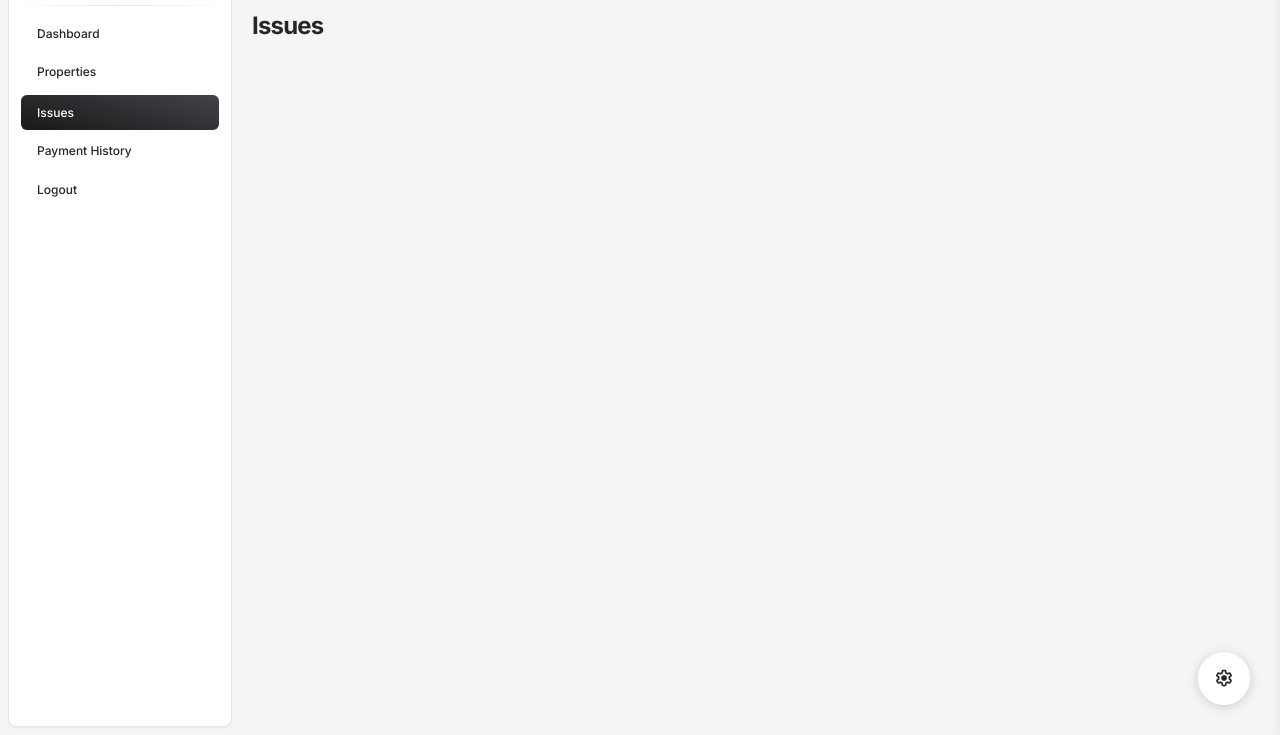
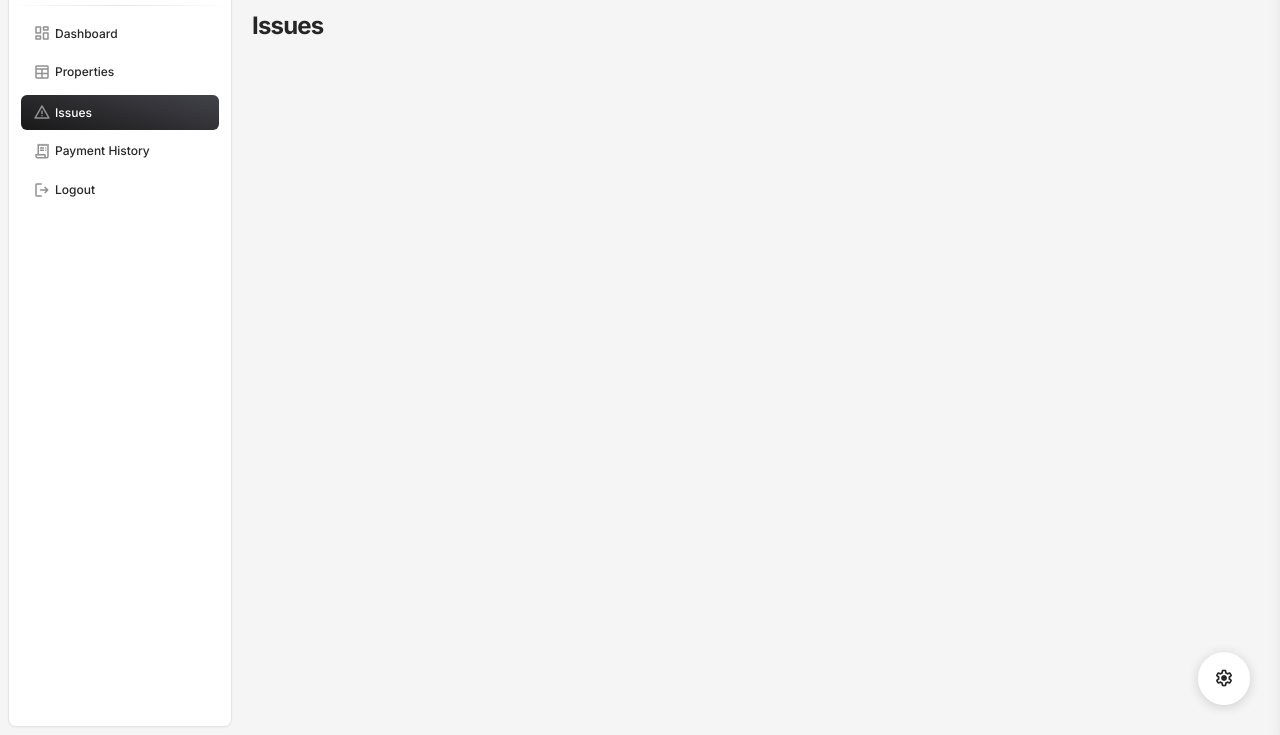
Before and after one commit to NGJ14/RentezeFrontEnd.com, a website: page pages/issues.html in a window 1280 px wide. Shown: the part 65-800 px from the top of the page. Drawn offline with nearby package versions, Linux system fonts and the light colour scheme.

Commit message:
icons on dashboard

```diff
--- a/pages/issues.html
+++ b/pages/issues.html
@@ -42,31 +42,31 @@
             <ul class="navbar-nav">
                 <li class="nav-item">
                     <a class="nav-link text-dark" href="../pages/dashboard.html">
-                        <!-- <i class="material-symbols-rounded opacity-5">dashboard</i> -->
+                        <i class="material-symbols-rounded opacity-5">dashboard</i>
                         <span class="nav-link-text ms-1">Dashboard</span>
                     </a>
                 </li>
                 <li class="nav-item">
                     <a class="nav-link text-dark" href="../pages/properties.html">
-                        <!-- <i class="material-symbols-rounded opacity-5">table_view</i> -->
+                        <i class="material-symbols-rounded opacity-5">table</i>
                         <span class="nav-link-text ms-1">Properties</span>
                     </a>
                 </li>
                 <li class="nav-item">
                     <a class="nav-link active bg-gradient-dark text-white" href="../pages/issues.html">
-                        <!-- <i class="material-symbols-rounded opacity-5">receipt_long</i> -->
+                        <i class="material-symbols-rounded opacity-5">warning</i>
                         <span class="nav-link-text ms-1">Issues</span>
                     </a>
                 </li>
                 <li class="nav-item">
                     <a class="nav-link text-dark" href="../pages/payments.html">
-                        <!-- <i class="material-symbols-rounded opacity-5">view_in_ar</i> -->
+                        <i class="material-symbols-rounded opacity-5">receipt_long</i>
                         <span class="nav-link-text ms-1">Payment History</span>
                     </a>
                 </li>
                 <li class="nav-item">
                     <a class="nav-link text-dark" href="../pages/login.html">
-                        <!-- <i class="material-symbols-rounded opacity-5">notifications</i> -->
+                        <i class="material-symbols-rounded opacity-5">logout</i>
                         <span class="nav-link-text ms-1">Logout</span>
                     </a>
                 </li>
```
Also changed, not shown: pages/payments.html (+5 -5 lines), pages/properties.html (+5 -5 lines).
